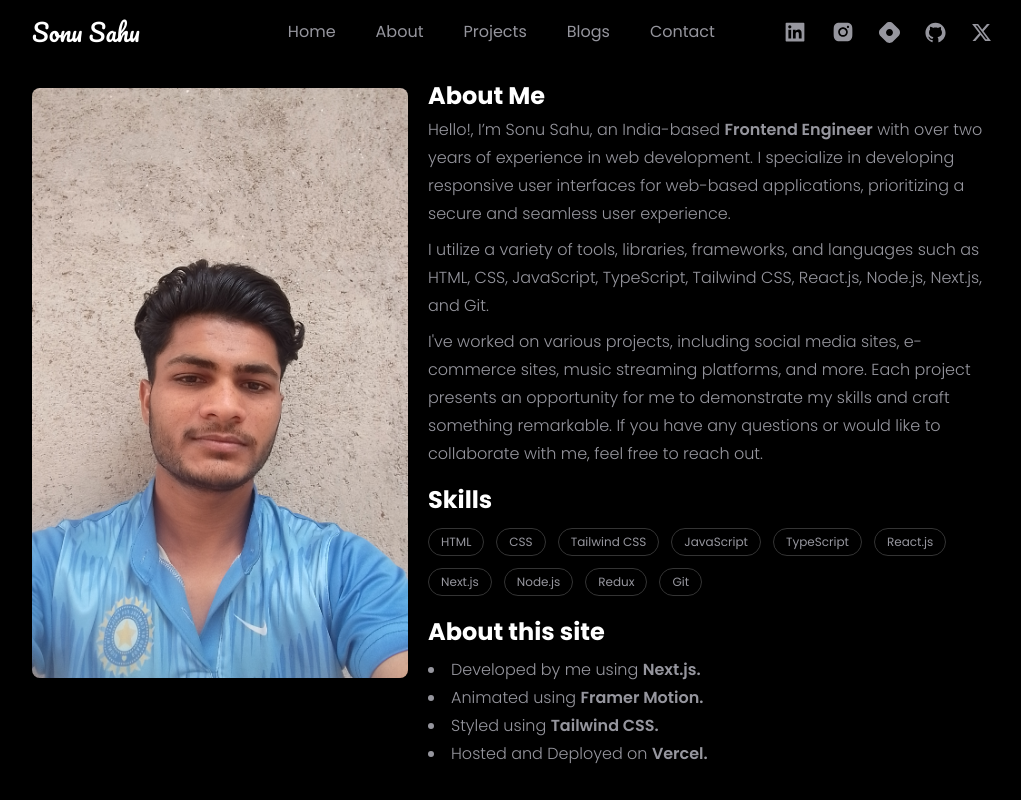
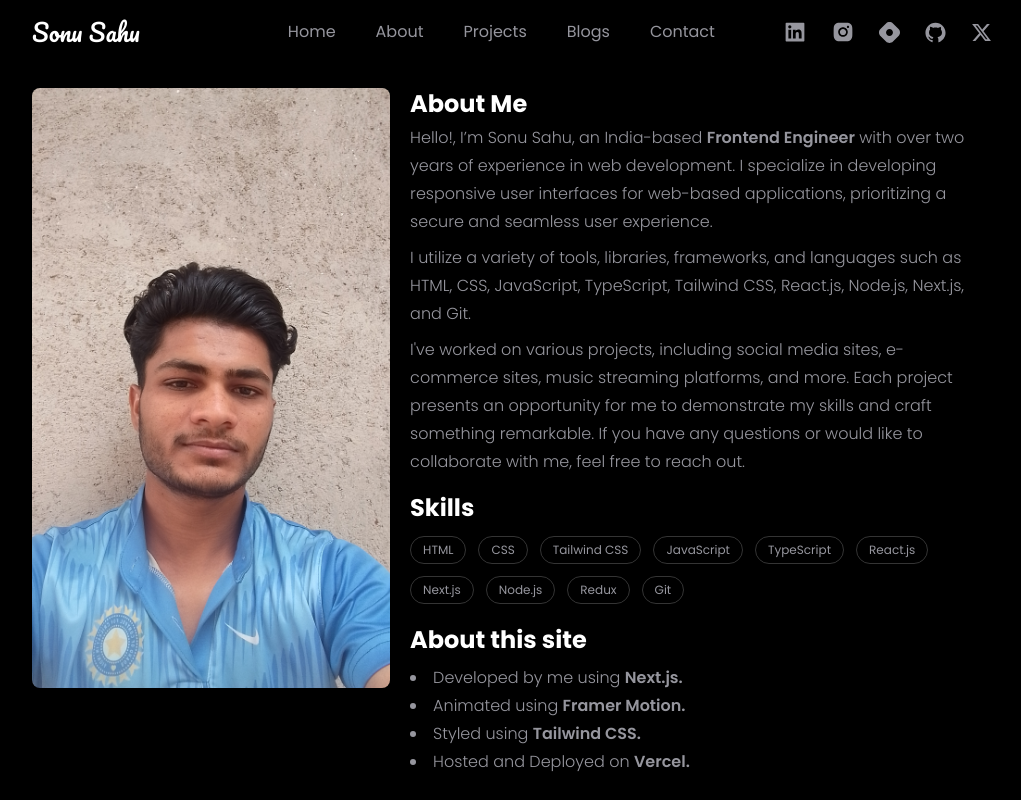
Before and after one commit to sonusahuz/portfolio, a Next.js app: page /about in a window 1280 px wide. Shown: the whole page, without its empty margins (128-1149 px from the left). Built offline with nearby package versions, Linux system fonts and the light colour scheme.

Commit message:
resize about image

```diff
--- a/src/app/(pages)/about/page.tsx
+++ b/src/app/(pages)/about/page.tsx
@@ -15,7 +15,7 @@ function AboutMe() {
     <DivMotion>
       <div className="flex items-center justify-center lg:mt-4">
         <div className="flex items-start justify-between lg:flex-nowrap flex-wrap gap-5">
-          <div className="text-left lg:w-[60%] order-2 lg:order-1">
+          <div className="text-left lg:w-[65%] order-2 lg:order-1 mt-2">
             <div>
               <h1 className="text-2xl font-bold ">About Me</h1>
             </div>
@@ -103,7 +103,7 @@ function AboutMe() {
               height={500}
               src="/sonu2.jpg"
               alt=""
-              className=" rounded-lg lg:h-[590px] lg:w-[450px] w-[400px] h-[400px] object-cover"
+              className=" rounded-lg lg:h-[600px] lg:w-[420px] w-[400px] h-[400px] object-cover"
             />
           </div>
         </div>
--- a/src/utils/constants.ts
+++ b/src/utils/constants.ts
@@ -53,7 +53,7 @@ export const project = [
     description:
       "Engage in dynamic conversations with our AI chatbot! From answering queries to providing personalized assistance, our chatbot is here to enhance your online experience!",
     link: "https://chatgptaiclone.vercel.app",
-    github: "https://github.com/sonusahuz/chat-with-ai",
+    github: "https://github.com/sonusahuz/AI-Chatbot",
   },
   {
     id: "5",
```
